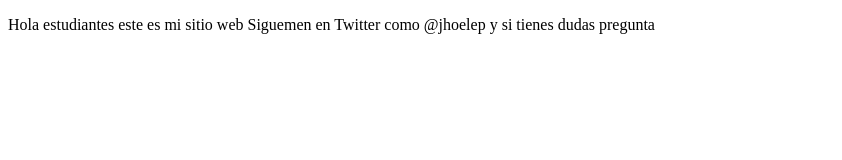
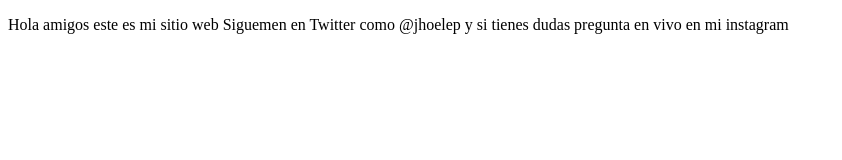
Before and after one commit to jhoel199/ProyectoDemoCursoPrework, a plain HTML site: page index.html in a window 1280 px wide. Shown: the whole page, without its empty margins (0-842 px from the left). Drawn offline with Linux system fonts and the light colour scheme.

Commit message:
cambios agregamos sitio instagram

```diff
--- a/index.html
+++ b/index.html
@@ -8,8 +8,8 @@
 </head>
 <body>
     <p>
-        Hola estudiantes este es mi sitio web
-        Siguemen en Twitter como @jhoelep y si tienes dudas pregunta
+        Hola amigos este es mi sitio web
+        Siguemen en Twitter como @jhoelep y si tienes dudas pregunta en vivo en mi instagram
     </p>
 </body>
 </html>
```
